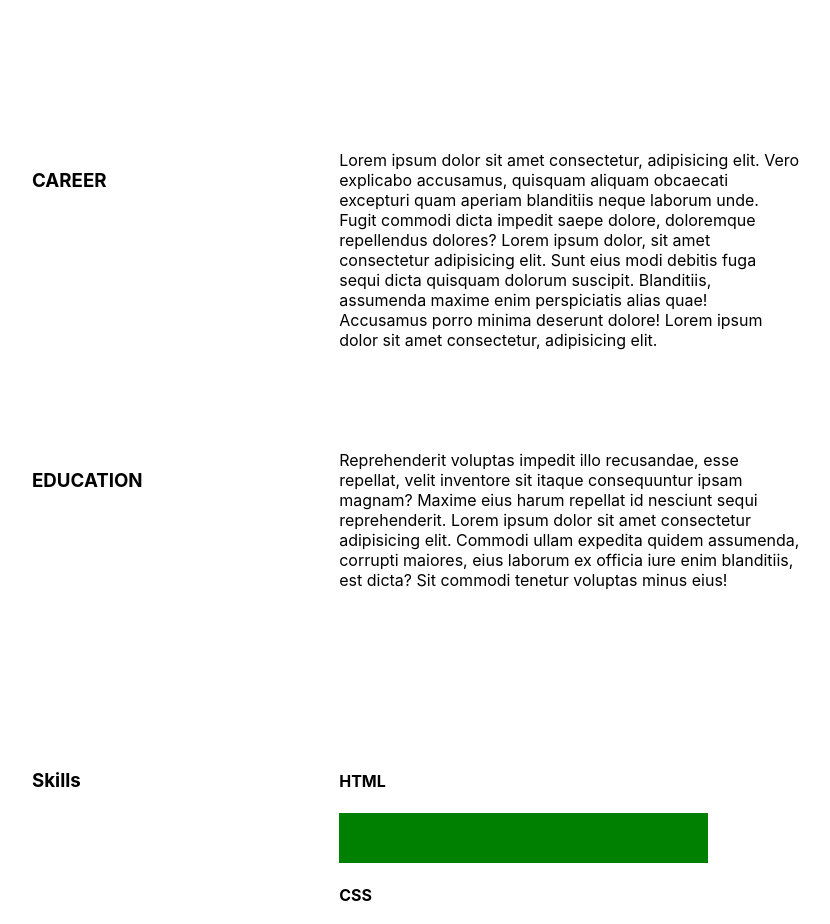
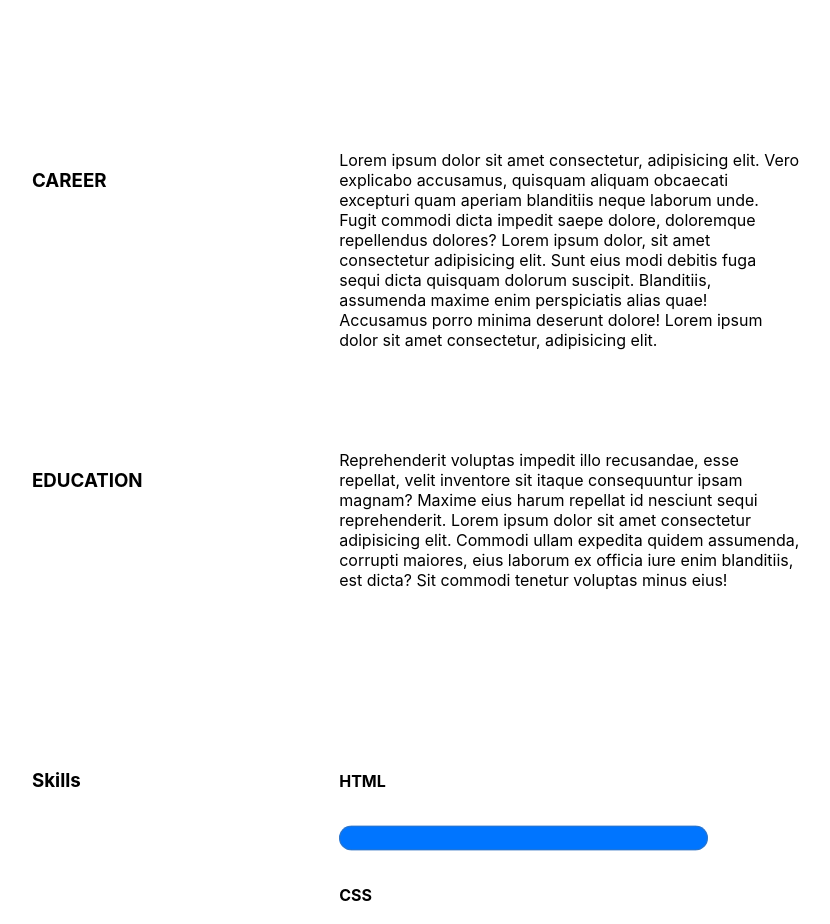
Before and after one commit to Muelji/myportfoliowebsite, a React (Create React App) app: page /career in a window 1280 px wide. Shown: the top 924 px of the page, without its empty margins (224-1054 px from the left). Built offline with nearby package versions, Linux system fonts and the light colour scheme.

Commit message:
working on all component

```diff
--- a/src/Components/Career.css
+++ b/src/Components/Career.css
@@ -50,6 +50,5 @@
 progress{
 width: 80%;
 height: 50px;
-background-color: rgb(18, 228, 228);
 
 }
```
